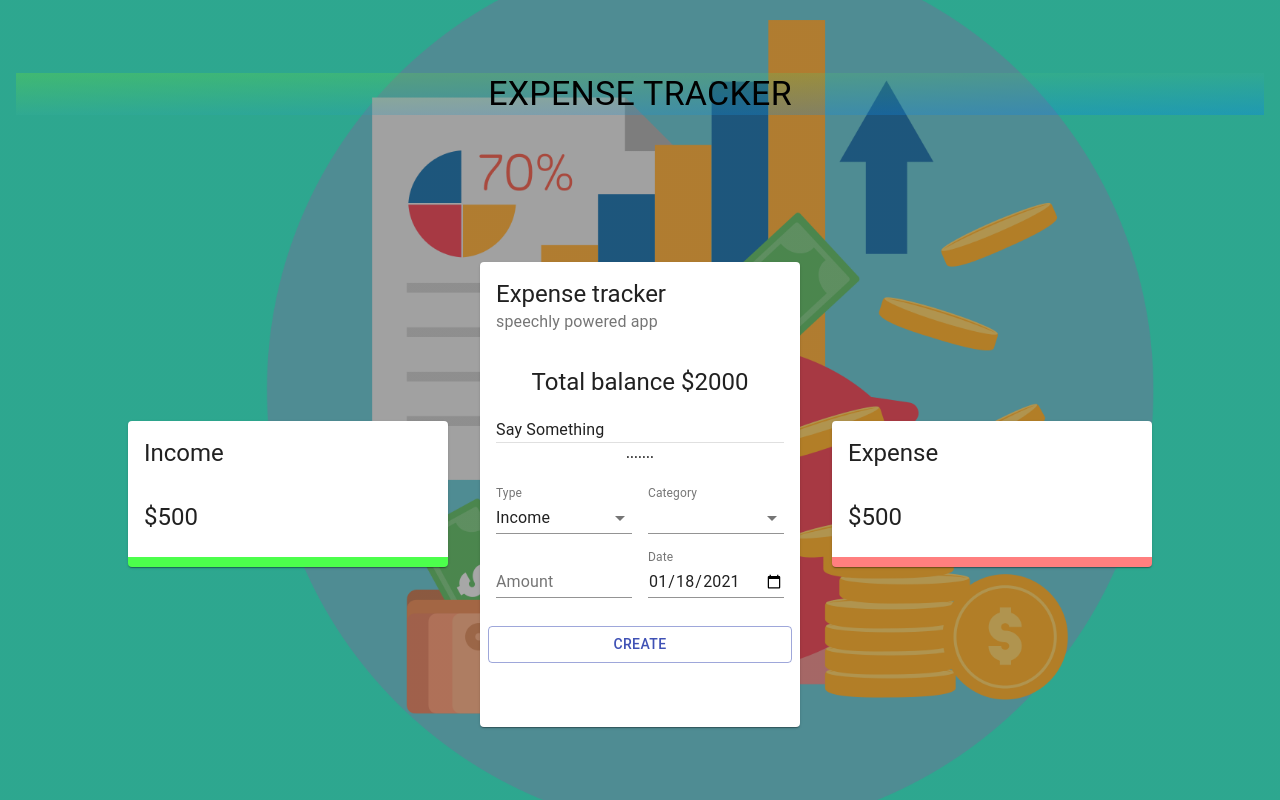
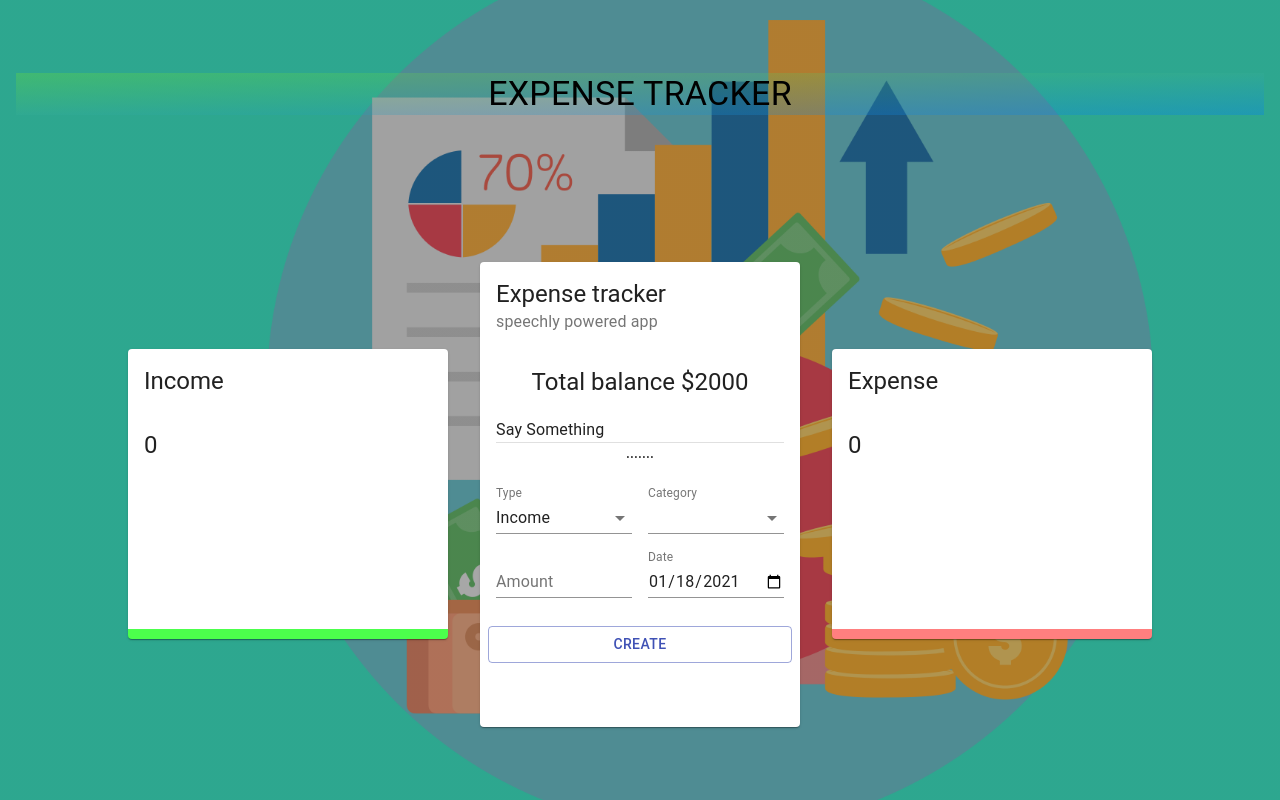
Before and after one commit to SammedSankonatti/expense-tracker, a React (Create React App) app: page / in a window 1280 px wide. Built offline with nearby package versions, Linux system fonts and the light colour scheme.

Commit message:
The Chart is finally implemented and working amazingly

```diff
--- a/src/components/Details/Details.jsx
+++ b/src/components/Details/Details.jsx
@@ -1,16 +1,21 @@
 import React from 'react';
 import {Card, CardHeader, CardContent, Typography} from '@material-ui/core';
 import {Doughnut } from 'react-chartjs-2';
+
+import useTransactions from '../../useTransactions';
 
 import useStyles from './styles';
 
 const Details = ({title}) => {
     const classes= useStyles();
+    const {total, chartData} = useTransactions(title);
+
     return (
         <Card className={ title==='Income' ? classes.income : classes.expense}>
             <CardHeader title={title} />
             <CardContent>
-                <Typography variant="h5" > $500</Typography>
+                <Typography variant="h5" > {total} </Typography>
+                <Doughnut data={chartData} />
             </CardContent>
         </Card>
     )
--- a/src/useTransactions.js
+++ b/src/useTransactions.js
@@ -23,7 +23,7 @@
     const chartData = {
         datasets:[{
             data: filteredCategories.map((c)=>c.amount),
-            background: filteredCategories.map((c)=> c.color)
+            backgroundColor: filteredCategories.map((c)=> c.color)
         }],
         labels: filteredCategories.map((c)=> c.type)
     }
```
Also changed, not shown: 1 other file (tests, documents, lock files or other folders).
